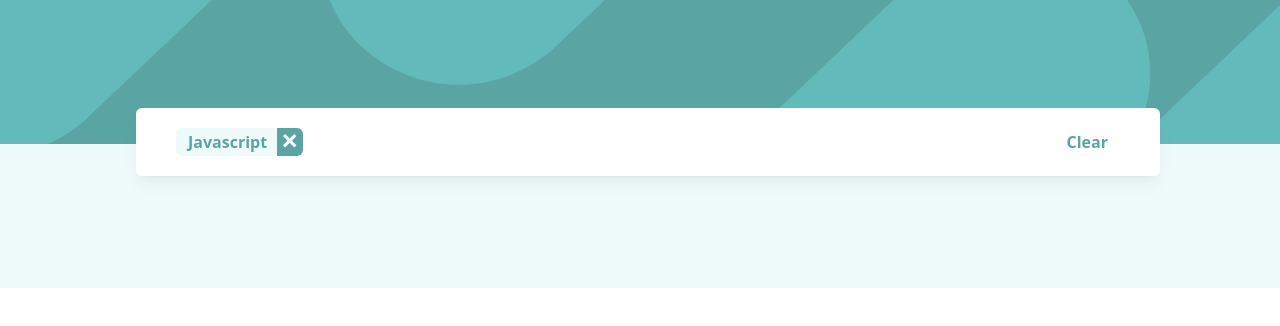
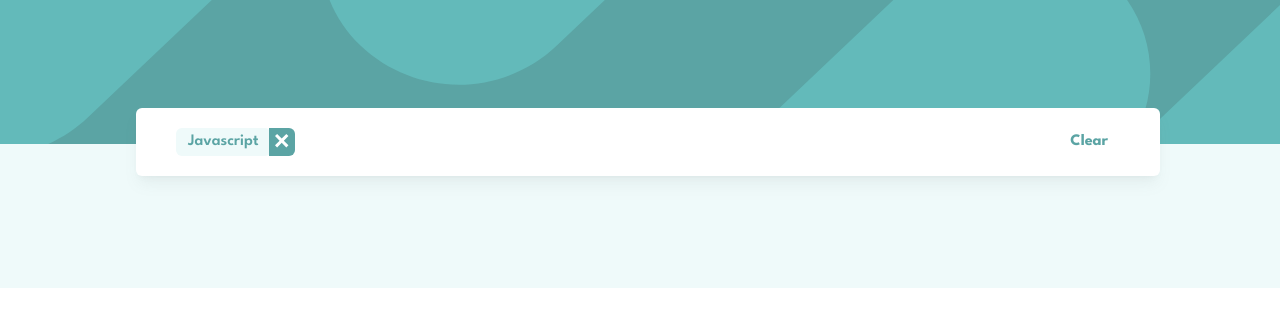
Before and after one commit to thisis-Solomon/apply-for-a-job-online, a Vue app: page / in a window 1280 px wide. Shown: the top 326 px of the page. Built offline with nearby package versions, Linux system fonts and the light colour scheme.

Commit message:
custom font family from google fonts

```diff
--- a/src/style.css
+++ b/src/style.css
@@ -1,3 +1,11 @@
+@import url("https://fonts.googleapis.com/css2?family=League+Spartan:wght@100..900&display=swap");
+
 @tailwind base;
 @tailwind components;
 @tailwind utilities;
+
+body {
+  font-family: "League Spartan", sans-serif;
+  font-optical-sizing: auto;
+  font-style: normal;
+}
```
